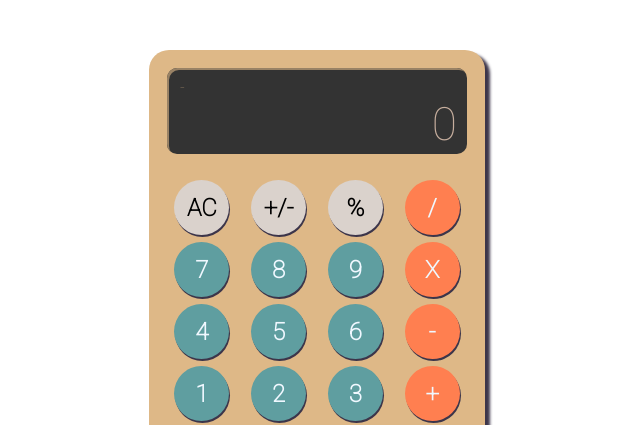
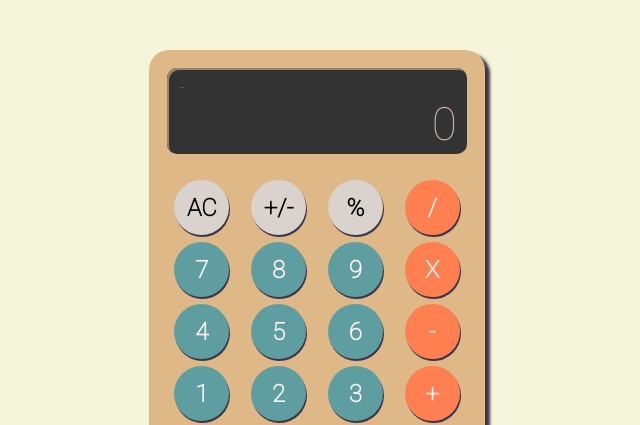
Before and after one commit to Alexeykoh/BAZA-415, a website: page main/index.html in a window 1280 px wide. Shown: the top 425 px of the page, without its empty margins (323-963 px from the left). Drawn offline with Linux system fonts and the light colour scheme; a web font is replaced by a local one.

Commit message:
feat: background color

```diff
--- a/main/css/style.scss
+++ b/main/css/style.scss
@@ -2,6 +2,10 @@
 
 @import url('https://fonts.googleapis.com/css2?family=Roboto:wght@100&display=swap');
 @import url('https://fonts.googleapis.com/css2?family=Square+Peg&display=swap');
+
+*body{
+  background: beige;
+}
 
 .calc{
   box-shadow: 5px 4px 3px #3c354a;
@@ -11,7 +15,7 @@
   height: 480px;
   background: burlywood;
   border-radius: 20px;
-  color: aliceblue;
+  color: #fff0f4;
   font-family: "Roboto", serif;
   padding: 18px;
   border: gray;
```
Also changed, not shown: main/css/style.css, 1 other file.
